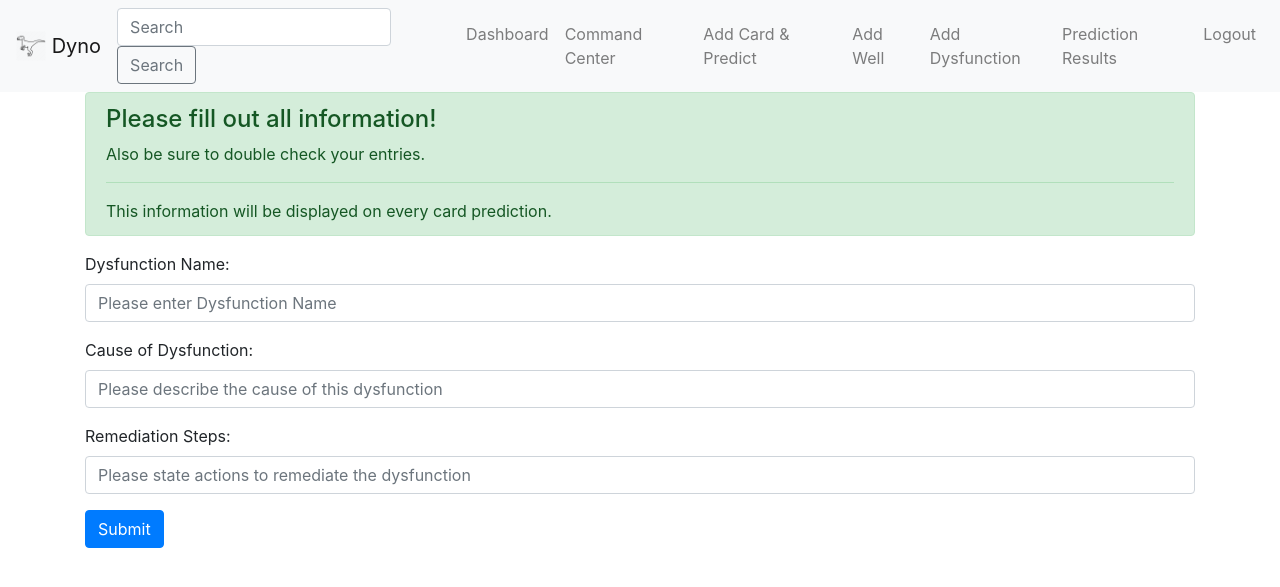
After one commit to wrodgers69/dyno2, a Django app: page /dyno/dysfunction_profile in a window 1280 px wide. The commit adds this page. Shown: the top 587 px of the page. Run offline with Django 3.2, Linux system fonts and the light colour scheme; the visitor is signed in with stand-in values (Sample User, id 1); parts of the project's set-up code (start-up, migrations or seed data) failed here and were passed over; some libraries are stand-ins or nearby versions.

Commit message:
Created 'Dysfunction Profile' view/form, added to base html header, linked dysfunction description and action to output of 'prediction' in 'prediction results'.

```diff
--- a/djangoproject/dyno/admin.py
+++ b/djangoproject/dyno/admin.py
@@ -5,5 +5,9 @@ from django.contrib import admin
 from .models import Card_Info, Well_Profile, Dysfunction_Profile
 
 admin.site.register(Card_Info)
-admin.site.register(Well_Profile)
 admin.site.register(Dysfunction_Profile)
+
+class YourAdmin(admin.ModelAdmin):
+    readonly_fields=('date_created',)
+
+admin.site.register(Well_Profile, YourAdmin)
--- a/djangoproject/dyno/forms.py
+++ b/djangoproject/dyno/forms.py
@@ -104,3 +104,24 @@ class DirectoryForm(forms.Form):
                             css_class = 'row'),
                      css_class = 'container-fluid',)
                     )
+
+class CrispyDysfunctionModelForm(forms.ModelForm):
+    class Meta:
+        model = Dysfunction_Profile
+        fields = '__all__'
+        widgets = {
+            'dys_name': forms.TextInput(attrs={'placeholder': 'Please enter Dysfunction Name', 'required': True}),
+            'dys_description': forms.TextInput(attrs={'placeholder': 'Please describe the cause of this dysfunction', 'required': True}),
+            'dys_action': forms.TextInput(attrs={'placeholder': 'Please state actions to remediate the dysfunction', 'required': True})
+        }
+
+    def __init__(self, *args, **kwargs):
+        super(CrispyDysfunctionModelForm, self).__init__(*args, **kwargs)
+        self.fields['dys_name'].label = "Dysfunction Name:"
+        self.fields['dys_description'].label = "Cause of Dysfunction:"
+        self.fields['dys_action'].label = "Remediation Steps:"
+        # If you pass FormHelper constructor a form instance
+        # It builds a default layout with all its fields
+        self.helper = FormHelper(self)
+        # You can dynamically adjust your layout
+        self.helper.layout.append(Submit('Submit', 'Submit'))
--- a/djangoproject/dyno/models.py
+++ b/djangoproject/dyno/models.py
@@ -122,6 +122,7 @@ class Card_Info(models.Model):
 class Dysfunction_Profile(models.Model):
     #dys_id = models.AutoField(primary_key=True, blank = True, null = True)
     dys_name = models.CharField(max_length=50, blank = True, null = True)
+    #dys_name = models.ForeignKey(Card_Info, on_delete=models.CASCADE, to_field='prediction', unique=True)
     dys_description = models.CharField(max_length=50, blank = True, null = True)
     dys_action = models.CharField(max_length=50, blank = True, null = True)
     def __str__(self):
--- a/djangoproject/dyno/templates/base.html
+++ b/djangoproject/dyno/templates/base.html
@@ -45,11 +45,14 @@
               <a class="nav-link" href="{% url 'dyno:command_center' %}">Command Center</a>
             </li>
             <li class="nav-item">
-              <a class="nav-link" href="{% url 'dyno:diagnose' %}">Add Card</a>
+              <a class="nav-link" href="{% url 'dyno:diagnose' %}">Add Card & Predict</a>
             </li>
             <li class="nav-item">
               <a class="nav-link" href="{% url 'dyno:well_information' %}">Add Well</a>
-              </li>
+            </li>
+            <li class="nav-item">
+              <a class="nav-link" href="{% url 'dyno:dysfunction_profile' %}">Add Dysfunction</a>
+            </li>
             <li class="nav-item">
               <a class="nav-link" href="{% url 'dyno:predict_results' %}">Prediction Results</a>
             </li>
--- /dev/null
+++ b/djangoproject/dyno/templates/dyno/dysfunction_profile.html
@@ -0,0 +1,18 @@
+{% extends 'base.html' %}
+{% load crispy_forms_tags %}
+
+{% block title %}Form{% endblock %}
+
+{% block content %}
+<div class="container - fluid">
+  <div class="alert alert-success" role="alert">
+    <h4 class="alert-heading">Please fill out all information!</h4>
+    <p>Also be sure to double check your entries.</p>
+    <hr>
+    <p class="mb-0">This information will be displayed on every card prediction.</p>
+  </div>
+  {% csrf_token %}
+  {% crispy form  %}
+</div>
+
+{% endblock %}
--- a/djangoproject/dyno/urls.py
+++ b/djangoproject/dyno/urls.py
@@ -3,7 +3,7 @@ from django.urls import path
 from . import views
 
 from dyno.views import home, success
-from dyno.views import dashboard, diagnose, well_information, predict_results, command_center, checkpoint
+from dyno.views import dashboard, diagnose, well_information, predict_results, command_center, checkpoint, dysfunction
 from django.conf import settings
 from django.conf.urls.static import static
 
@@ -18,5 +18,6 @@ urlpatterns = [
     path('well_information', well_information.as_view(), name = 'well_information'),
     path('predict_results', predict_results.as_view(), name = 'predict_results'),
     path('command_center', command_center.as_view(), name = 'command_center'),
+    path('dysfunction_profile', dysfunction.as_view(), name = 'dysfunction_profile'),
     path('checkpoint', checkpoint.as_view(), name = 'checkpoint'),
     ] + static(settings.MEDIA_URL, document_root=settings.MEDIA_ROOT)
--- a/djangoproject/dyno/views.py
+++ b/djangoproject/dyno/views.py
@@ -2,7 +2,7 @@ from django.shortcuts import render
 from django.http import HttpResponse, HttpResponseRedirect
 from django.views import View
 from django.urls import reverse, reverse_lazy
-from dyno.forms import ContactForm, ImageForm, CrispyModelForm, DirectoryForm
+from dyno.forms import ContactForm, ImageForm, CrispyModelForm, DirectoryForm, CrispyDysfunctionModelForm
 from django.views.generic.edit import FormView
 from PIL import Image
 from django.contrib.auth.decorators import login_required
@@ -98,7 +98,8 @@ class predict_results(FormView):
         img = Card_Info.objects.latest('id')
         img_file = str(img.img_file)           # this section is ghetto
         img_path = os.path.join(MEDIA_URL, img_file)
-
+        dys_1 = Dysfunction_Profile.objects.get(dys_name="Good")
+        dys_2 = Dysfunction_Profile.objects.get(dys_name="Bad")
         METABASE_SITE_URL = "http://localhost:3000"
         METABASE_SECRET_KEY = "c50834df91e9bcd1e94f8d3626fa4672ed31e33107e3ec592dcc0a85522c6ae5"
 
@@ -112,7 +113,7 @@ class predict_results(FormView):
 
         iframeUrl = METABASE_SITE_URL + "/embed/dashboard/" + token.decode("utf8") + "#bordered=true&titled=true"
 
-        return render(request, 'dyno/predict_results.html', {'img':img, 'img_path':img_path, 'iframeUrl':iframeUrl})
+        return render(request, 'dyno/predict_results.html', {'img':img, 'img_path':img_path, 'iframeUrl':iframeUrl, 'dys_1': dys_1, 'dys_2': dys_2})
 
     @method_decorator(login_required)
     def post(self, request):
@@ -174,3 +175,19 @@ class checkpoint(View):
         # del request.session['input_directory','analyze_resukts','well'] should we delete session??
 
         return HttpResponseRedirect(reverse_lazy('dyno:predict_results'))
+
+class dysfunction(View):
+    @method_decorator(login_required)
+    def get(self, request):
+        form = CrispyDysfunctionModelForm()
+        return render(request, 'dyno/dysfunction_profile.html', {
+        'form': form
+        })
+
+    @method_decorator(login_required)
+    def post(self, request):
+        form = CrispyDysfunctionModelForm(request.POST)
+        if form.is_valid():
+            form.save()
+
+        return HttpResponseRedirect(reverse('dyno:success'))
```
Also changed, not shown: djangoproject/dyno/templates/dyno/predict_results.html (+4 -4 lines).
